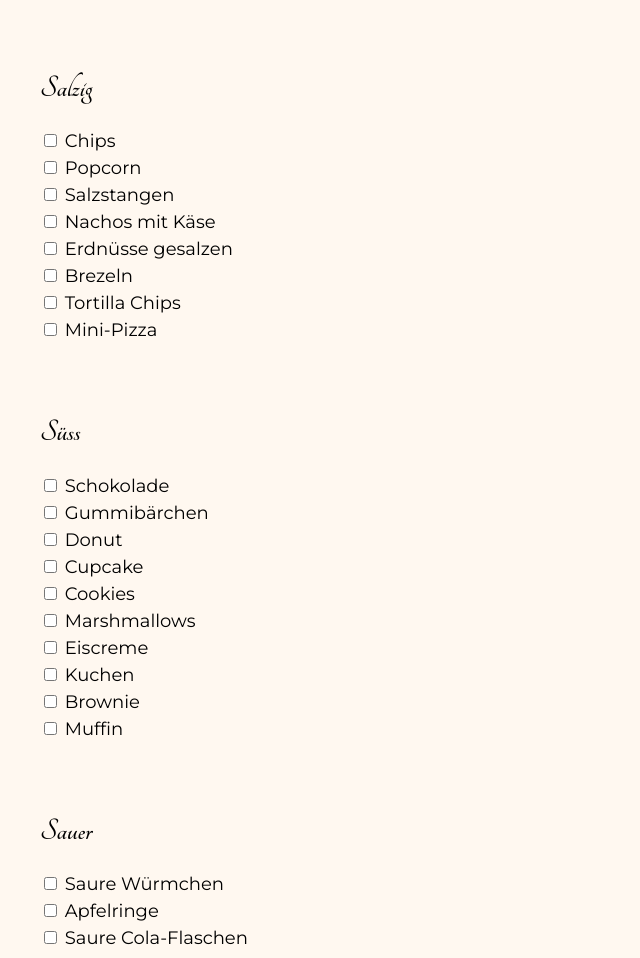
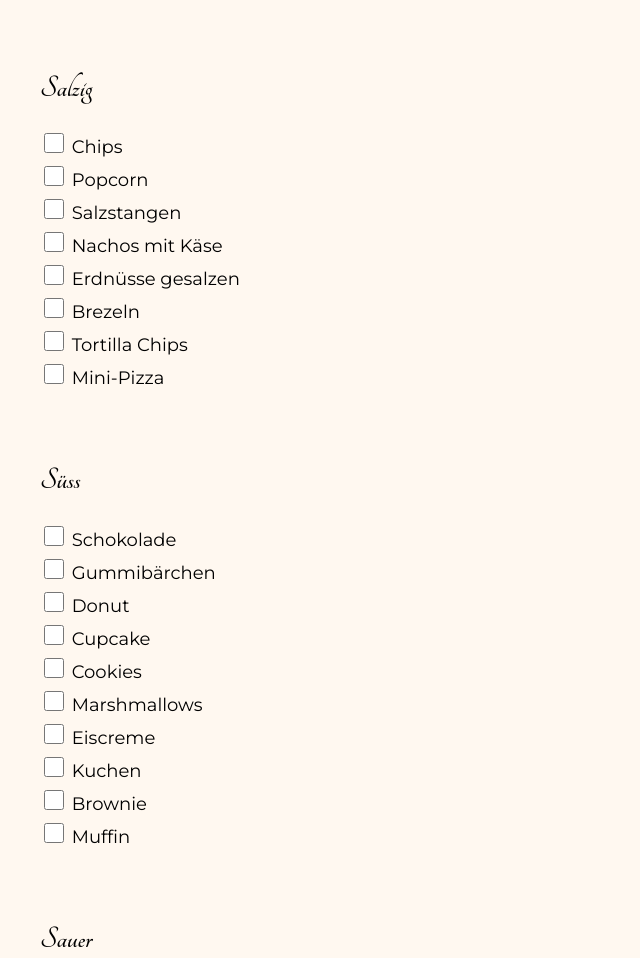
Before and after one commit to JanisPrivat/Snacks, a plain HTML site: page index.html in a window 1280 px wide. Shown: the part 1480-2438 px from the top of the page, without its empty margins (0-640 px from the left). Drawn offline with Linux system fonts and the light colour scheme; a script that the page names is missing; a web font is replaced by a local one.

Commit message:
Add files via upload

```diff
--- a/style.css
+++ b/style.css
@@ -170,3 +170,10 @@ body {
      font-size: 18px;
       font-family: "Montserrat", sans-serif;
 }
+
+input[type="checkbox"] {
+  accent-color: #fdc461; /* deine Markenfarbe */
+  width: 20px;
+  height: 20px;
+  cursor: pointer;
+}
```
